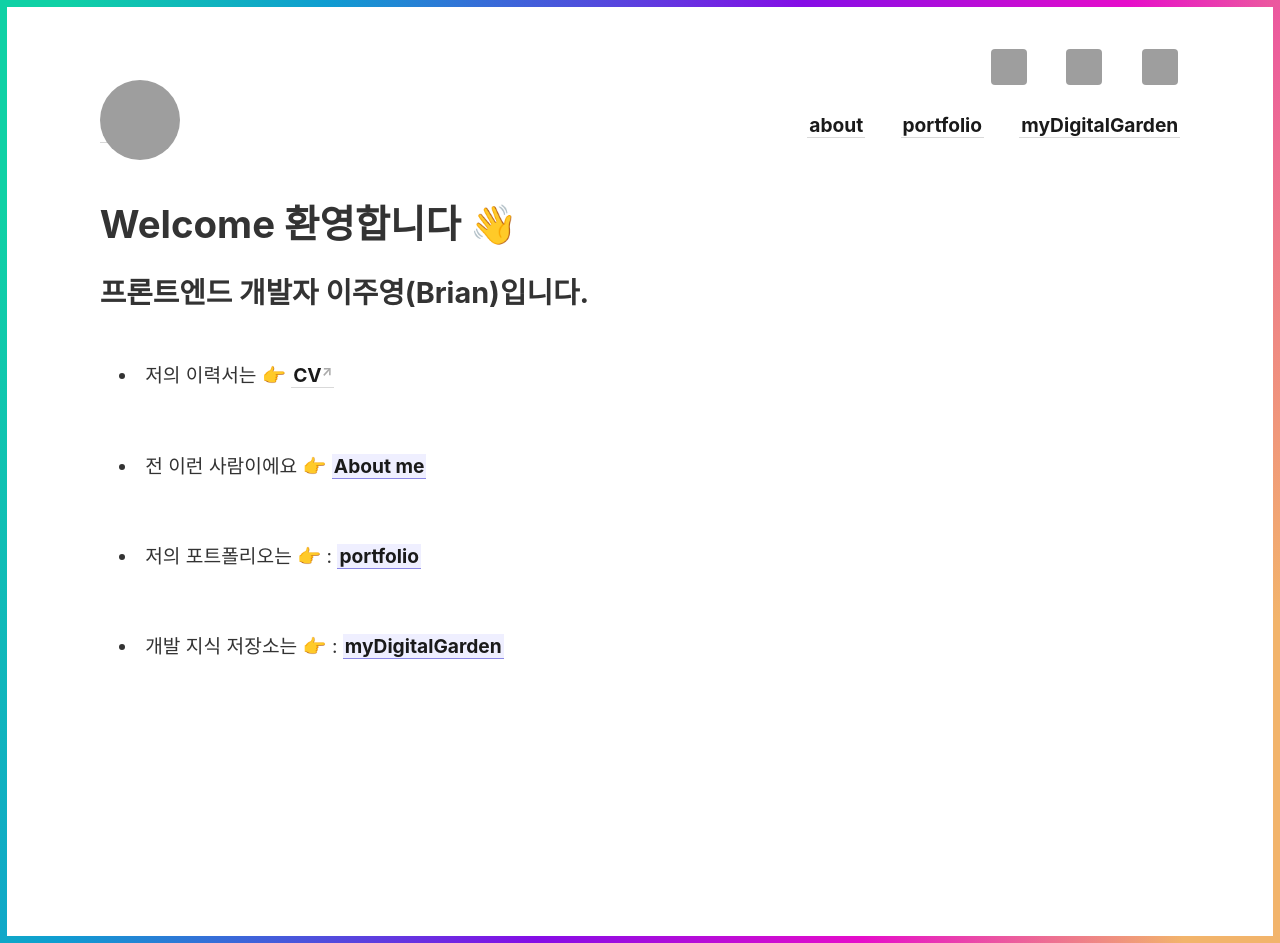
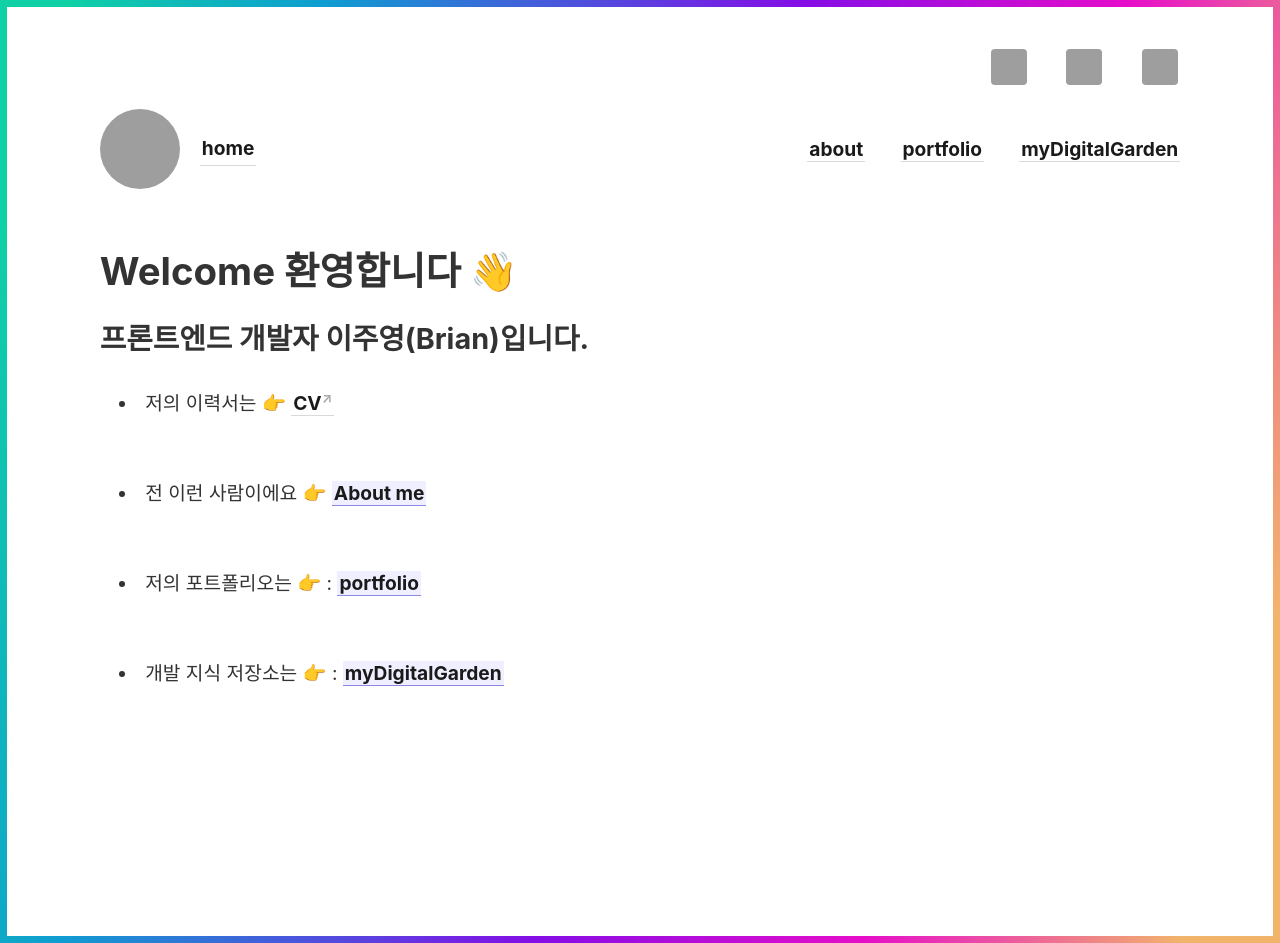
Before and after one commit to CodyMan0/myDigitalGarden, a Jekyll site: the page built from _pages/index.md, in a window 1280 px wide. Built offline with Jekyll 4.4.1, drawn with Linux system fonts in a browser that asks for light colours; grey boxes are pictures that could not be loaded.

```diff
--- a/_includes/nav.html
+++ b/_includes/nav.html
@@ -1,5 +1,18 @@
 <div class="container">
-	<a class="internal-link home" href="{{ site.baseurl }}/"><b>home</b></a>
+	<div class="main">
+		<img
+			src="https://avatars.githubusercontent.com/u/93697790?s=400&u=4e9dc7faba3cc479e3bd44569cd53ff74674ef62&v=4"
+			alt="github"
+			style="
+				width: 80px;
+				height: 80px;
+				border-radius: 50px;
+				margin: 0;
+				margin-right: 20px;
+			"
+		/>
+		<a class="internal-link home" href="{{ site.baseurl }}/"><b>home</b></a>
+	</div>
 	<div class="nav">
 		<a class="internal-link" href="/about"><b>about</b></a>
 		<a class="internal-link" href="/portfolio"><b>portfolio</b></a>
@@ -11,18 +24,21 @@
 			href="https://www.instagram.com/ju0_glorylord"
 			target="_blank"
 			><img
+				style="width: 36px; height: 36px; margin: 0"
 				src="https://cdn-icons-png.flaticon.com/512/1077/1077042.png"
 				alt="instagram"
 		/></a>
 
 		<a class="sns-link" href="https://velog.io/@sharphand1" target="_blank">
 			<img
+				style="width: 36px; height: 36px; margin: 0"
 				src="https://cdn-icons-png.flaticon.com/512/3959/3959420.png"
 				alt="blog"
 		/></a>
 
 		<a class="sns-link" href="mailto:hys83751952@gmail.com" target="_blank">
 			<img
+				style="width: 36px; height: 36px; margin: 0"
 				src="https://cdn-icons-png.flaticon.com/512/542/542638.png"
 				alt="blog"
 		/></a>
@@ -34,7 +50,14 @@
 		position: relative;
 		display: flex;
 		justify-content: space-between;
+		align-items: center;
 		margin-top: 50px;
+	}
+
+	.main {
+		display: flex;
+		justify-content: space-between;
+		align-items: center;
 	}
 
 	.nav > a {
@@ -62,10 +85,4 @@
 			display: none;
 		}
 	}
-
-	img {
-		width: 36px;
-		height: 36px;
-		margin: 0;
-	}
 </style>
--- a/_pages/index.md
+++ b/_pages/index.md
@@ -8,8 +8,6 @@ permalink: /
 # Welcome 환영합니다 👋
 
 ## 프론트엔드 개발자 이주영(Brian)입니다.
-
-<img src="https://avatars.githubusercontent.com/u/93697790?s=400&u=4e9dc7faba3cc479e3bd44569cd53ff74674ef62&v=4" alt='github' style="width: 80px; height: 80px; position: absolute; left: 100px; top: 80px; border-radius:50px"/>
 
 <li style="padding: 1.5em 1em;">
   저의 이력서는 👉 <a href="https://www.notion.so/4f105fe60b914e078adc5adcc3c05e1f" style="font-weight: bold">CV</a>
```
Also changed, not shown: README.md (+31 -1 lines), assets/about.png (added), assets/digitalGarden.png (added), assets/id.png (added), assets/port.png (added), assets/relation.png (added), assets/reply.png (added).
